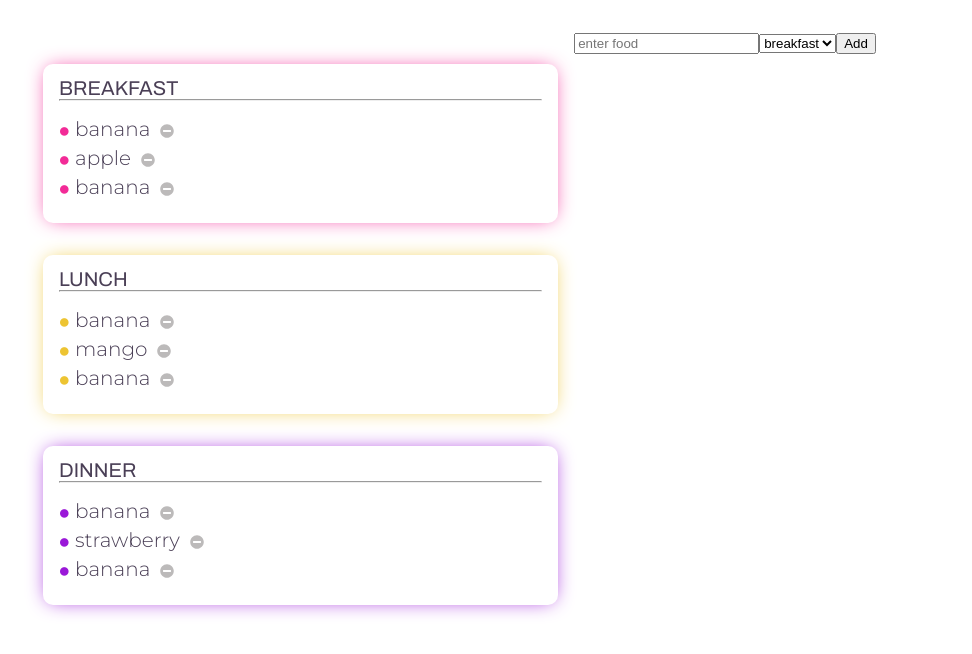
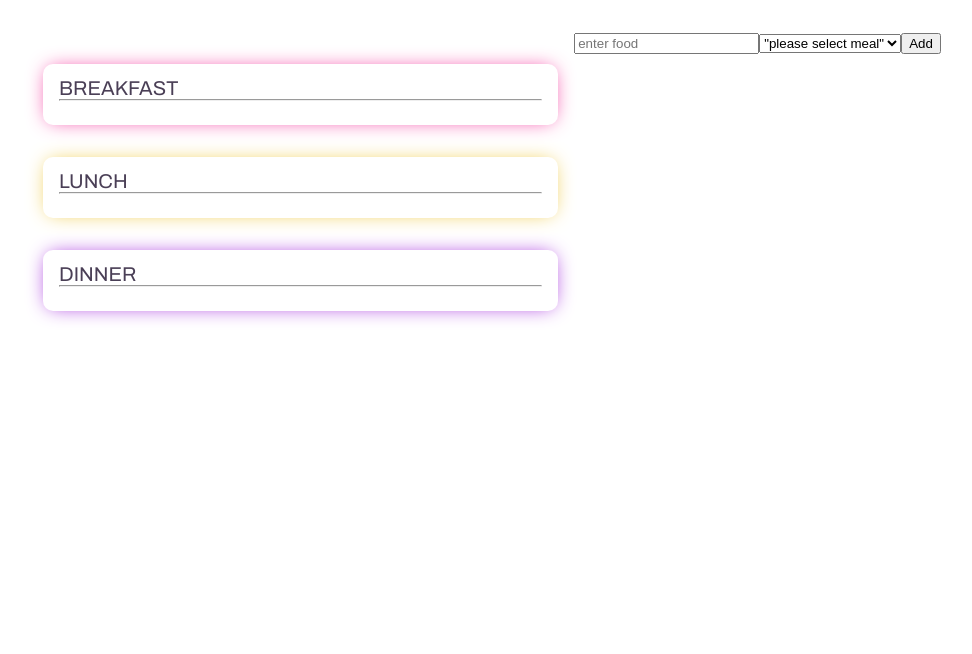
Before and after one commit to denizerisen/get-that-nutrition, a React (Create React App) app: page / in a window 1280 px wide. Shown: the top 654 px of the page, without its empty margins (5-977 px from the left). Built offline with nearby package versions, Linux system fonts and the light colour scheme.

Commit message:
store in localstorage

```diff
--- a/src/App.js
+++ b/src/App.js
@@ -1,28 +1,21 @@
-import React, { useState } from 'react';
+import React, { useState, useEffect, useLayoutEffect } from 'react';
 import './css/main.css';
 import Meals from './components/meals/Meals';
 import Form from './components/form/form';
 
-const mealsjson = {
-  breakfast: [
-    { id: 1, name: 'banana' },
-    { id: 2, name: 'apple' },
-    { id: 3, name: 'banana' }
-  ],
-  lunch: [
-    { id: 1, name: 'banana' },
-    { id: 2, name: 'mango' },
-    { id: 3, name: 'banana' }
-  ],
-  dinner: [
-    { id: 1, name: 'banana' },
-    { id: 2, name: 'strawberry' },
-    { id: 3, name: 'banana' }
-  ]
-};
+function App() {
+  const [meals, setMeals] = useState({ breakfast: [], lunch: [], dinner: [] });
 
-function App() {
-  const [meals, setMeals] = useState(mealsjson);
+  useLayoutEffect(() => {
+    let mealList = localStorage.getItem('meals');
+    if (mealList) {
+      setMeals(JSON.parse(localStorage.getItem('meals')));
+    }
+  }, []);
+
+  useEffect(() => {
+    localStorage.setItem('meals', JSON.stringify(meals));
+  });
 
   const addFood = (food, meal) => {
     let mutableMeals = JSON.parse(JSON.stringify(meals));
--- a/src/components/form/form.js
+++ b/src/components/form/form.js
@@ -7,6 +7,7 @@ export default function Form(props) {
 
   const handleSubmit = e => {
     e.preventDefault();
+
     addFood(foodVal, mealVal);
   };
 
@@ -29,9 +30,10 @@ export default function Form(props) {
         placeholder="enter food"
       />
       <select value={mealVal} onChange={e => handleMeal(e)}>
-        <option selected value="breakfast">
-          breakfast
+        <option selected disabled value="">
+          "please select meal"
         </option>
+        <option value="breakfast">breakfast</option>
         <option value="lunch">lunch</option>
         <option value="dinner">dinner</option>
       </select>
```
